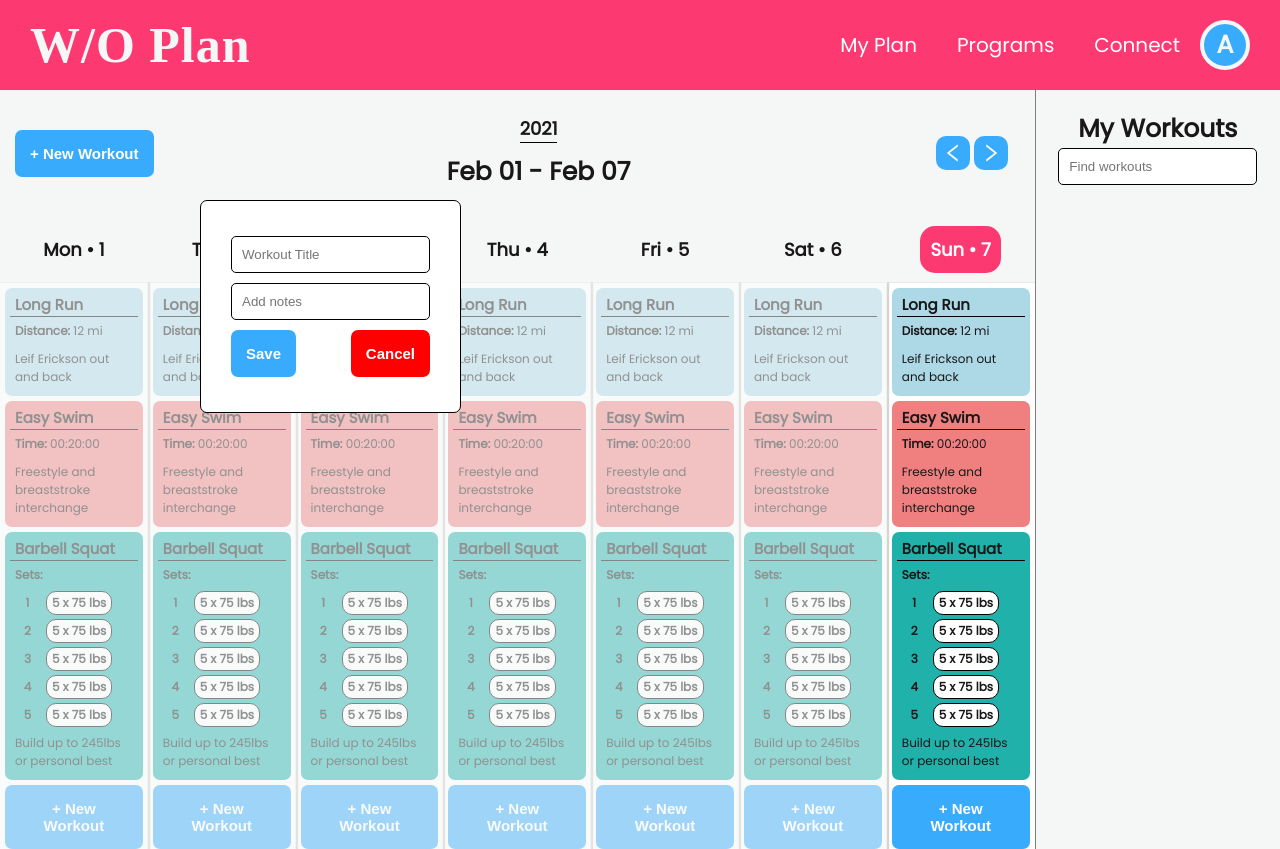
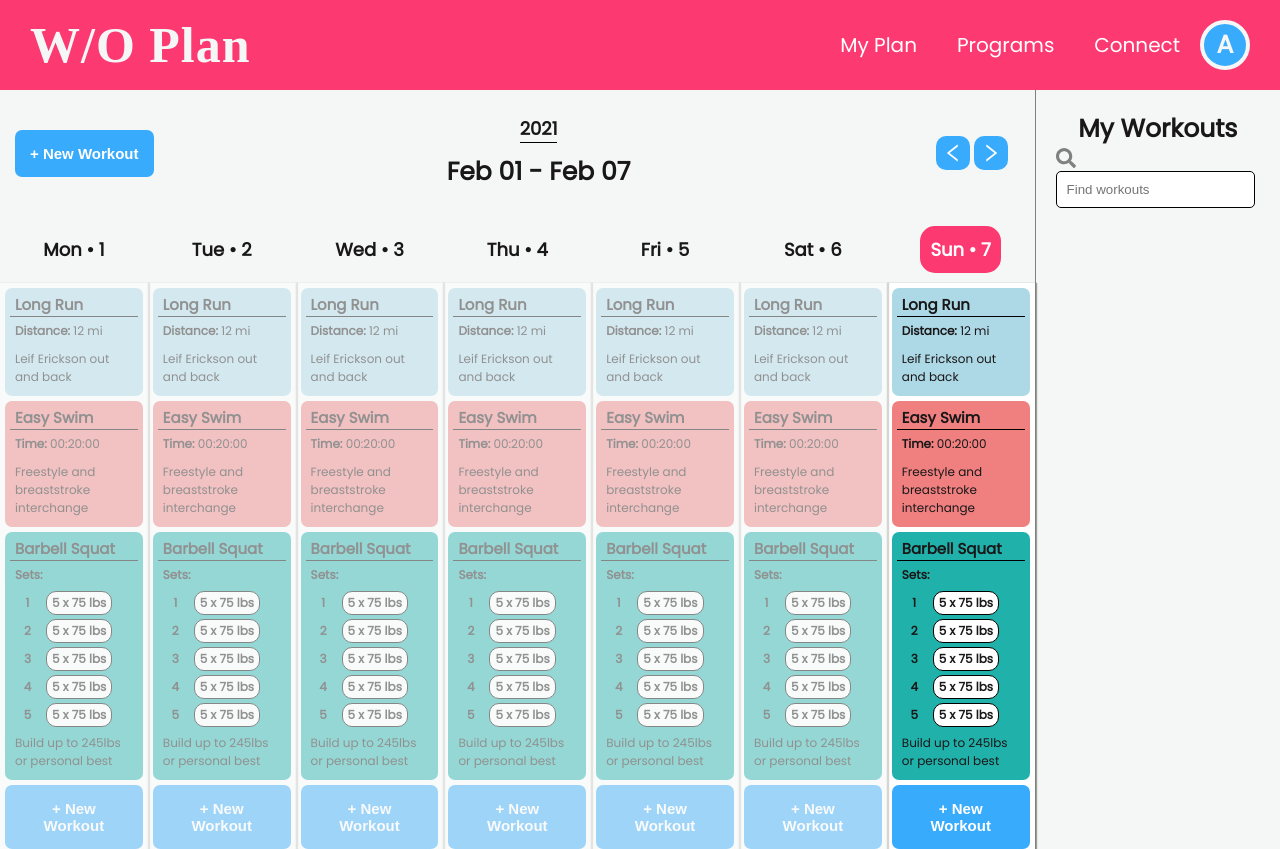
Before and after one commit to ajwpdx/fit-week, a React (Create React App) app: page / in a window 1280 px wide. Built offline with nearby package versions, Linux system fonts and the light colour scheme; a web font is replaced by a local one.

Commit message:
added font awesome and a search icon

```diff
--- a/package.json
+++ b/package.json
@@ -4,6 +4,9 @@
   "private": true,
   "dependencies": {
     "@ant-design/icons": "^4.4.0",
+    "@fortawesome/fontawesome-svg-core": "^1.2.34",
+    "@fortawesome/free-solid-svg-icons": "^5.15.2",
+    "@fortawesome/react-fontawesome": "^0.1.14",
     "@testing-library/jest-dom": "^5.11.8",
     "@testing-library/react": "^11.2.2",
     "@testing-library/user-event": "^12.6.0",
--- a/public/index.html
+++ b/public/index.html
@@ -11,7 +11,7 @@
     />
     <link rel="apple-touch-icon" href="%PUBLIC_URL%/favicon.ico" />
     <link rel="manifest" href="%PUBLIC_URL%/manifest.json" />
-    <title>React App</title>
+    <title>W/O Plan</title>
   </head>
   <body>
     <noscript>You need to enable JavaScript to run this app.</noscript>
--- a/src/components/SavedWorkouts.js
+++ b/src/components/SavedWorkouts.js
@@ -1,4 +1,6 @@
-import React, {useState} from 'react'
+import React, { useState } from 'react'
+import { FontAwesomeIcon } from '@fortawesome/react-fontawesome'
+import { faSearch } from '@fortawesome/free-solid-svg-icons'
 
 const SavedWorkouts = (props) => {
 
@@ -11,7 +13,9 @@
     return (
         <section id='saved-workouts'>
             <h2>My Workouts</h2>
+
             <form>
+                <FontAwesomeIcon icon={faSearch} className='icon' />
                 <input
                     autoComplete='off'
                     placeholder='Find workouts'
--- a/src/styles/_Planner.scss
+++ b/src/styles/_Planner.scss
@@ -5,6 +5,9 @@
   flex-direction: column;
   align-items: center;
 
+  .hidden{
+    display: none
+}
 
   .planner-header {
     display: flex;
@@ -63,14 +66,15 @@
     justify-content: center;
     // width: 100%;
     min-width: 700px;
-    overflow: scroll;
-    overflow-y: hidden;
+    // overflow: scroll;
+    // overflow-y: hidden;
 
     .planner-day {
       display: flex;
       flex-direction: column;
       align-items: center;
       width: 15%;
+
 
       .planner-day-title {
         padding: 1rem;
@@ -87,6 +91,9 @@
         display: flex;
         flex-direction: column;
         justify-content: center;
+        // height: 100px;
+        // overflow: scroll;
+        // overflow-x: hidden;
 
         .add-workout-btn{
           margin: 5px 5px 0;
--- a/src/styles/mixins.scss
+++ b/src/styles/mixins.scss
@@ -1,7 +1,3 @@
-.hidden{
-    display: none
-}
-
 .cancel{
     background-color: red;
 }
@@ -9,3 +5,8 @@
 .save {
 
 }
+
+.icon{
+font-size: 2rem;
+color: gray;
+}
```
Also changed, not shown: 2 other files (tests, documents, lock files or other folders). Lines whose indentation alone changed are shown as unchanged.
